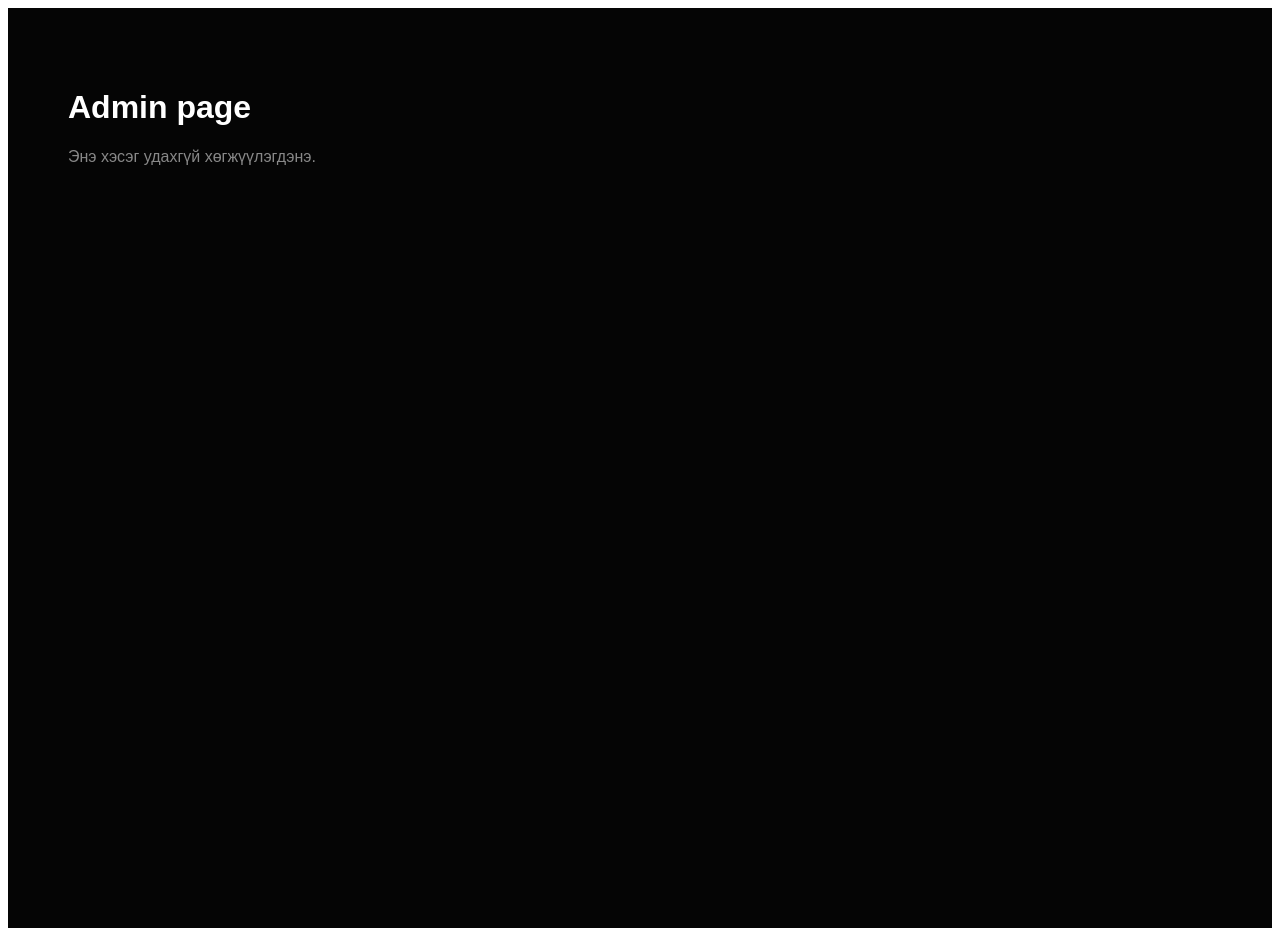
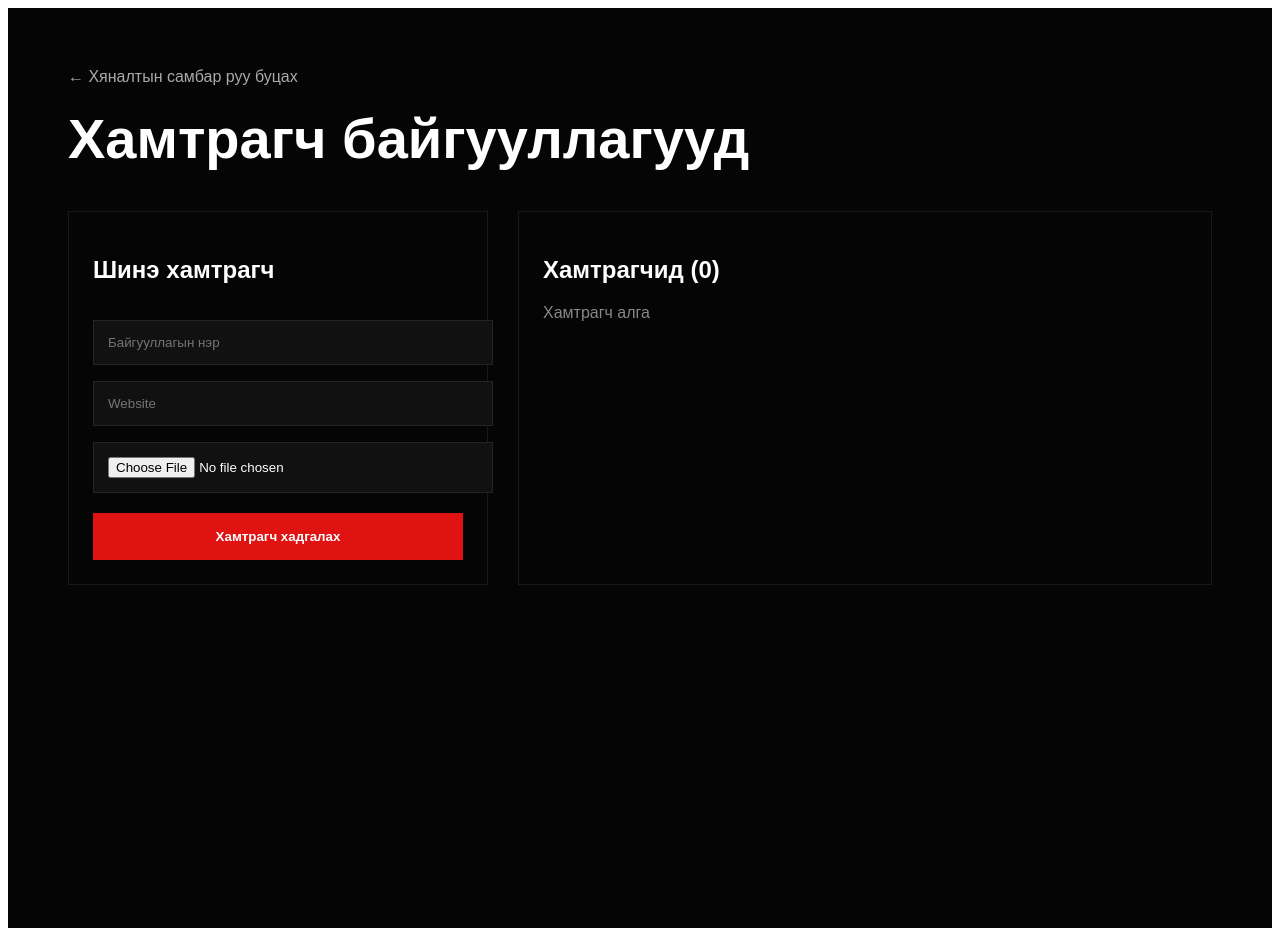
Before and after one commit to toogeemunkhtogtokh-ai/Anzaar-mn, a Next.js app: page /admin/partners in a window 1280 px wide. Built offline with nearby package versions, Linux system fonts and the light colour scheme.

Commit message:
Update page.js

```diff
--- a/app/admin/partners/page.js
+++ b/app/admin/partners/page.js
@@ -1,4 +1,74 @@
-export default function Page() {
+"use client";
+
+import { useEffect, useState } from "react";
+
+export default function PartnersPage() {
+  const [partners, setPartners] = useState([]);
+  const [name, setName] = useState("");
+  const [website, setWebsite] = useState("");
+  const [logo, setLogo] = useState("");
+
+  useEffect(() => {
+    const saved =
+      JSON.parse(localStorage.getItem("anzaarPartners")) || [];
+
+    setPartners(saved);
+  }, []);
+
+  const handleLogo = (e) => {
+    const file = e.target.files[0];
+    if (!file) return;
+
+    const reader = new FileReader();
+
+    reader.onloadend = () => {
+      setLogo(reader.result);
+    };
+
+    reader.readAsDataURL(file);
+  };
+
+  const savePartner = () => {
+    if (!name || !logo) {
+      alert("Нэр болон лого оруулна уу");
+      return;
+    }
+
+    const newPartner = {
+      id: Date.now(),
+      name,
+      website,
+      logo,
+      active: true,
+    };
+
+    const updated = [...partners, newPartner];
+
+    setPartners(updated);
+
+    localStorage.setItem(
+      "anzaarPartners",
+      JSON.stringify(updated)
+    );
+
+    setName("");
+    setWebsite("");
+    setLogo("");
+
+    alert("Хамтрагч хадгалагдлаа");
+  };
+
+  const deletePartner = (id) => {
+    const updated = partners.filter((p) => p.id !== id);
+
+    setPartners(updated);
+
+    localStorage.setItem(
+      "anzaarPartners",
+      JSON.stringify(updated)
+    );
+  };
+
   return (
     <main
       style={{
@@ -9,10 +79,179 @@ export default function Page() {
         fontFamily: "Arial, sans-serif",
       }}
     >
-      <h1>Admin page</h1>
-      <p style={{ color: "#888" }}>
-        Энэ хэсэг удахгүй хөгжүүлэгдэнэ.
-      </p>
+      <a
+        href="/admin"
+        style={{
+          color: "#aaa",
+          textDecoration: "none",
+        }}
+      >
+        ← Хяналтын самбар руу буцах
+      </a>
+
+      <h1
+        style={{
+          fontSize: 56,
+          marginTop: 20,
+          marginBottom: 40,
+        }}
+      >
+        Хамтрагч байгууллагууд
+      </h1>
+
+      <div
+        style={{
+          display: "grid",
+          gridTemplateColumns: "420px 1fr",
+          gap: 30,
+        }}
+      >
+        <div
+          style={{
+            border: "1px solid rgba(255,255,255,.08)",
+            padding: 24,
+          }}
+        >
+          <h2>Шинэ хамтрагч</h2>
+
+          <input
+            placeholder="Байгууллагын нэр"
+            value={name}
+            onChange={(e) => setName(e.target.value)}
+            style={inputStyle}
+          />
+
+          <input
+            placeholder="Website"
+            value={website}
+            onChange={(e) => setWebsite(e.target.value)}
+            style={inputStyle}
+          />
+
+          <input
+            type="file"
+            accept="image/*"
+            onChange={handleLogo}
+            style={inputStyle}
+          />
+
+          {logo && (
+            <img
+              src={logo}
+              alt=""
+              style={{
+                width: "100%",
+                marginTop: 20,
+                border: "1px solid rgba(255,255,255,.08)",
+              }}
+            />
+          )}
+
+          <button
+            onClick={savePartner}
+            style={saveButton}
+          >
+            Хамтрагч хадгалах
+          </button>
+        </div>
+
+        <div
+          style={{
+            border: "1px solid rgba(255,255,255,.08)",
+            padding: 24,
+          }}
+        >
+          <h2>
+            Хамтрагчид ({partners.length})
+          </h2>
+
+          {partners.length === 0 && (
+            <p style={{ color: "#888" }}>
+              Хамтрагч алга
+            </p>
+          )}
+
+          {partners.map((partner) => (
+            <div
+              key={partner.id}
+              style={{
+                display: "flex",
+                alignItems: "center",
+                gap: 20,
+                padding: 20,
+                border: "1px solid rgba(255,255,255,.08)",
+                marginBottom: 16,
+              }}
+            >
+              <img
+                src={partner.logo}
+                alt=""
+                style={{
+                  width: 120,
+                  height: 70,
+                  objectFit: "contain",
+                  background: "#111",
+                }}
+              />
+
+              <div style={{ flex: 1 }}>
+                <div
+                  style={{
+                    fontSize: 22,
+                    fontWeight: 700,
+                  }}
+                >
+                  {partner.name}
+                </div>
+
+                <div
+                  style={{
+                    color: "#888",
+                    marginTop: 6,
+                  }}
+                >
+                  {partner.website}
+                </div>
+              </div>
+
+              <button
+                onClick={() =>
+                  deletePartner(partner.id)
+                }
+                style={{
+                  background: "#b40000",
+                  color: "#fff",
+                  border: 0,
+                  padding: "10px 18px",
+                  cursor: "pointer",
+                }}
+              >
+                Устгах
+              </button>
+            </div>
+          ))}
+        </div>
+      </div>
     </main>
   );
 }
+
+const inputStyle = {
+  width: "100%",
+  padding: 14,
+  marginTop: 16,
+  background: "#111",
+  border: "1px solid rgba(255,255,255,.08)",
+  color: "#fff",
+};
+
+const saveButton = {
+  width: "100%",
+  marginTop: 20,
+  background: "#e11212",
+  color: "#fff",
+  border: 0,
+  padding: 16,
+  cursor: "pointer",
+  fontWeight: 700,
+};
```
